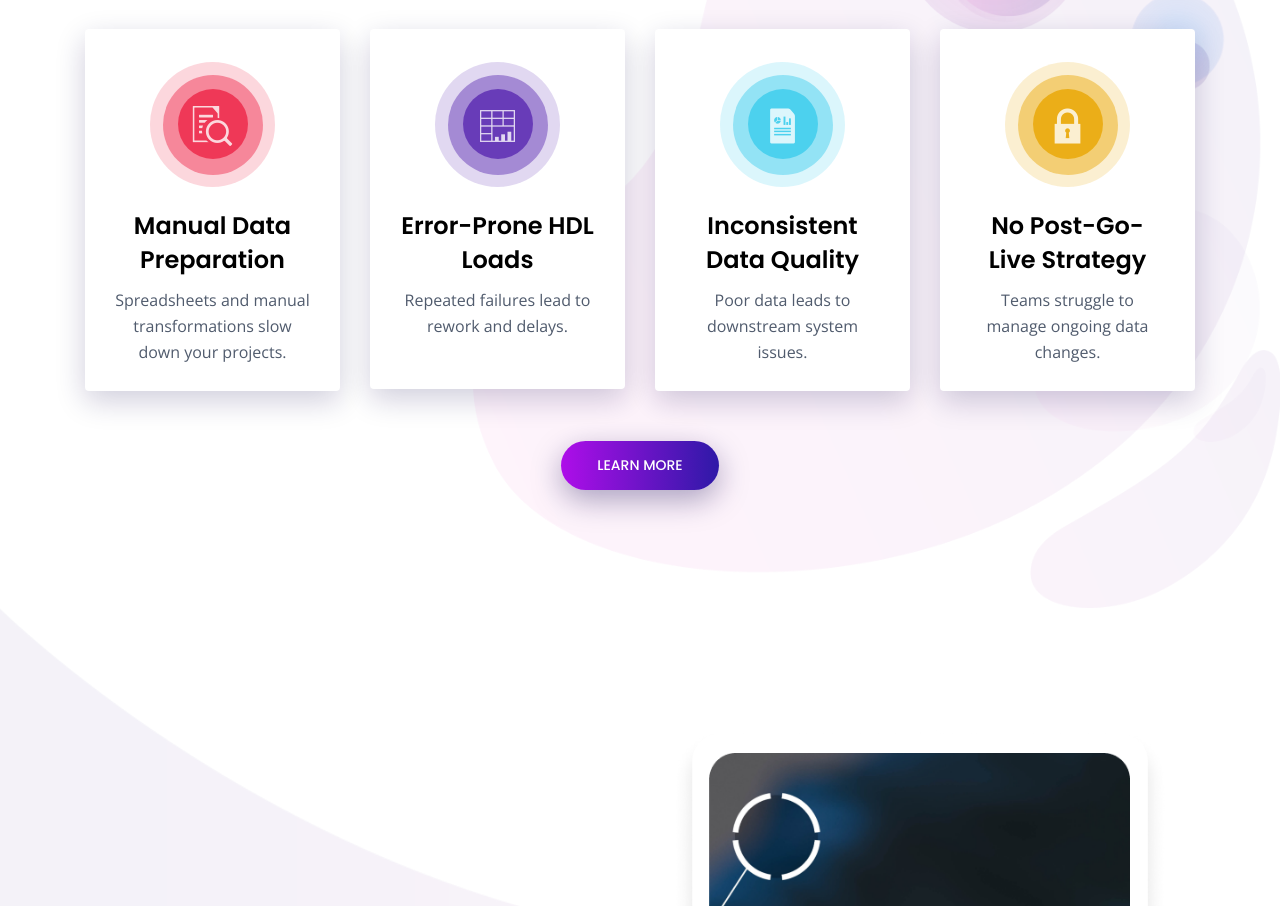
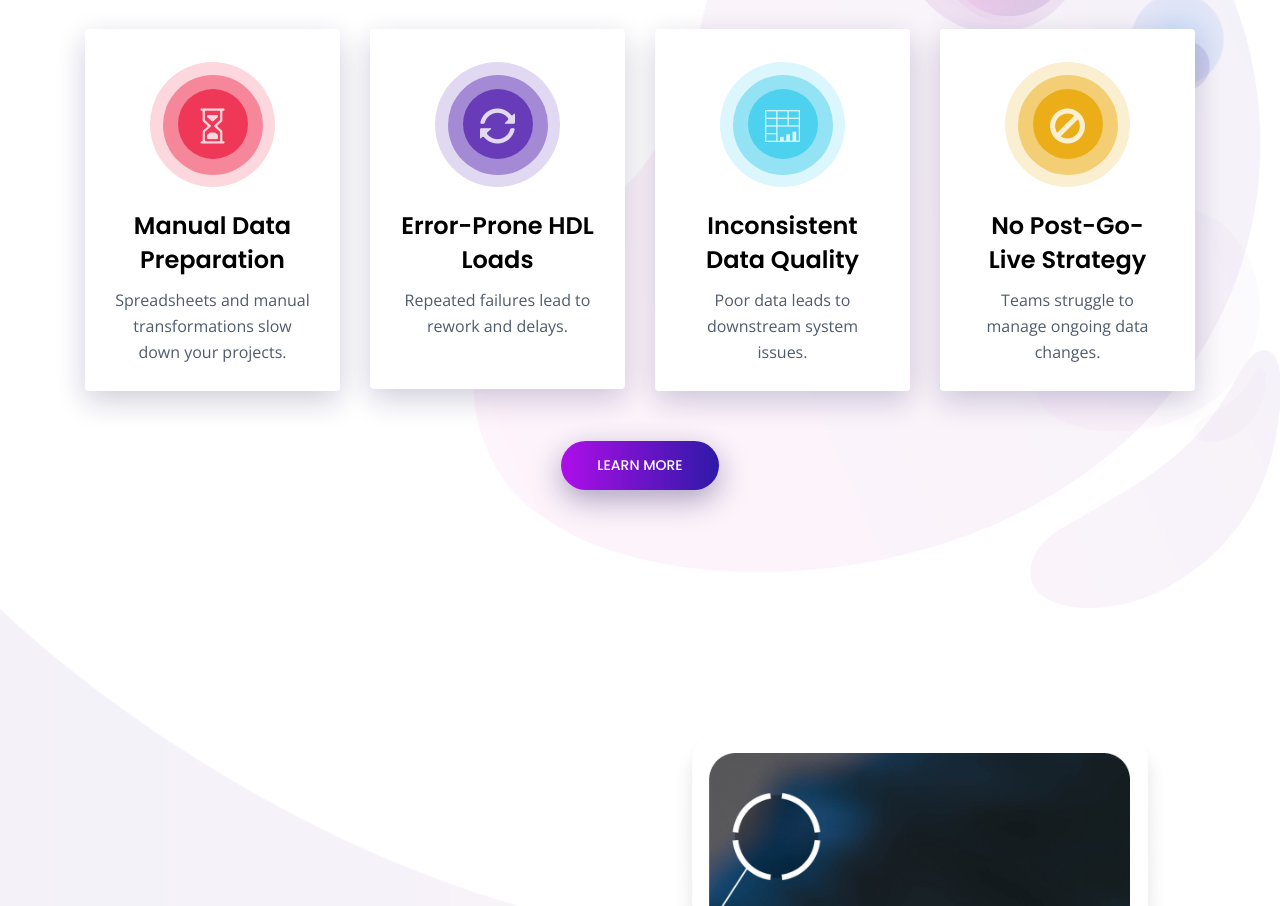
Before and after one commit to titusgitecgroup/indami, a website: page index.html in a window 1280 px wide. Shown: the part 1047-1953 px from the top of the page. Drawn offline with nearby package versions, Linux system fonts and the light colour scheme; files whose address does not match are found by name; a web font is replaced by a local one.

Commit message:
icons changed

```diff
--- a/index.html
+++ b/index.html
@@ -171,7 +171,8 @@
                 <div class="col-lg-3 col-md-6">
                     <div class="core-feature-single text-center">
                         <div class="icon">
-                            <i class="icofont-search-document"></i>
+                            <!-- <i class="icofont-search-document"></i> -->
+                            <i class="icofont-hour-glass"></i>
                         </div>
                         <h3>Manual Data Preparation</h3>
                         <p>Spreadsheets and manual transformations slow down your projects.</p>
@@ -187,7 +188,8 @@
                 <div class="col-lg-3 col-md-6">
                     <div class="core-feature-single two text-center">
                         <div class="icon">
-                            <i class="icofont-spreadsheet"></i>
+                            <!-- <i class="icofont-spreadsheet"></i> -->
+                            <i class="icofont-refresh"></i>
                         </div>
                         <h3>Error-Prone HDL Loads</h3>
                         <p>Repeated failures lead to rework and delays.</p>
@@ -203,7 +205,7 @@
                 <div class="col-lg-3 col-md-6">
                     <div class="core-feature-single three text-center">
                         <div class="icon three">
-                            <i class="icofont-data"></i>
+                            <i class="icofont-spreadsheet"></i>
                         </div>
                         <h3>Inconsistent Data Quality</h3>
                         <p>Poor data leads to downstream system issues.</p>
@@ -219,7 +221,8 @@
                 <div class="col-lg-3 col-md-6">
                     <div class="core-feature-single four text-center">
                         <div class="icon four">
-                            <i class="icofont-lock"></i>
+                            <!-- <i class="icofont-lock"></i> -->
+                            <i class="icofont-ban"></i>
                         </div>
                         <h3>No Post-Go-Live Strategy</h3>
                         <p>Teams struggle to manage ongoing data changes.</p>
```
